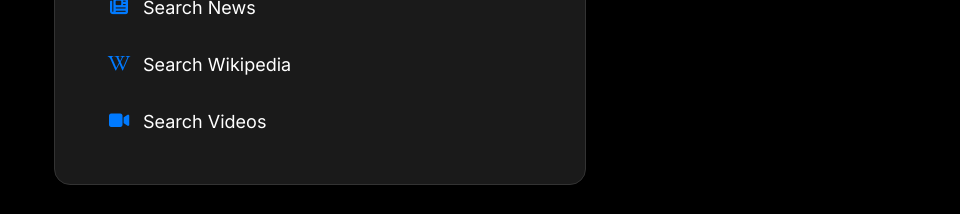
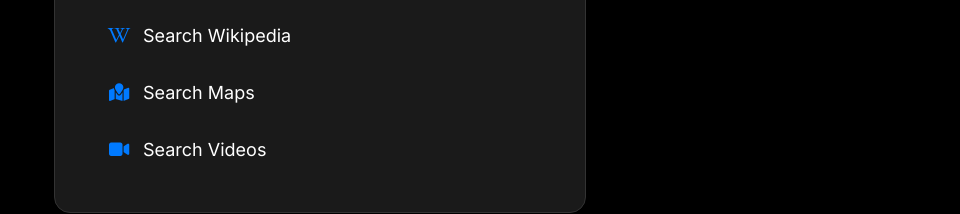
Before and after one commit to yigitkabak/Synapic, a Vue app in the folder frontend/: page / in a window 1280 px wide. Both pictures are taken after a click on the button 1204 px from the left and 35 px from the top of the page. Shown: the part 469-683 px from the top of the page, without its empty margins (320-1280 px from the left). Built offline with nearby package versions, Linux system fonts and the light colour scheme; no server answers.

Commit message:
Add quick link for searching Maps

```diff
--- a/frontend/src/views/HomeView.vue
+++ b/frontend/src/views/HomeView.vue
@@ -168,6 +168,10 @@
           <a href="#" @click.prevent="setQuickSearchType('wiki')" class="quick-link">
             <i class="fab fa-wikipedia-w active-icon"></i>
             <span class="link-text">Search Wikipedia</span>
+          </a>
+          <a href="#" @click.prevent="setQuickSearchType('maps')" class="quick-link">
+            <i class="fa-sharp fa-solid fa-map-location active-icon"></i>
+            <span class="link-text">Search Maps</span>
           </a>
           <a href="#" @click.prevent="setQuickSearchType('video')" class="quick-link">
             <i class="fas fa-video active-icon"></i>
```
